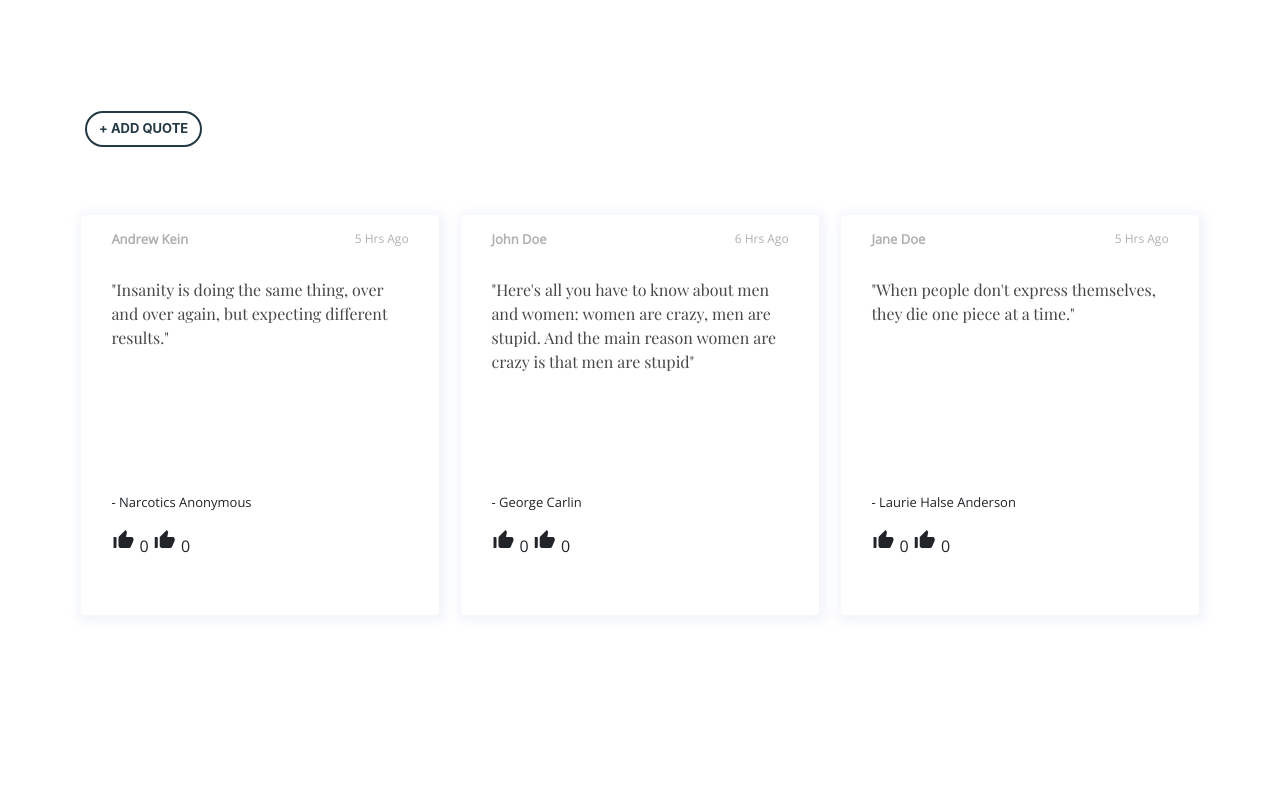
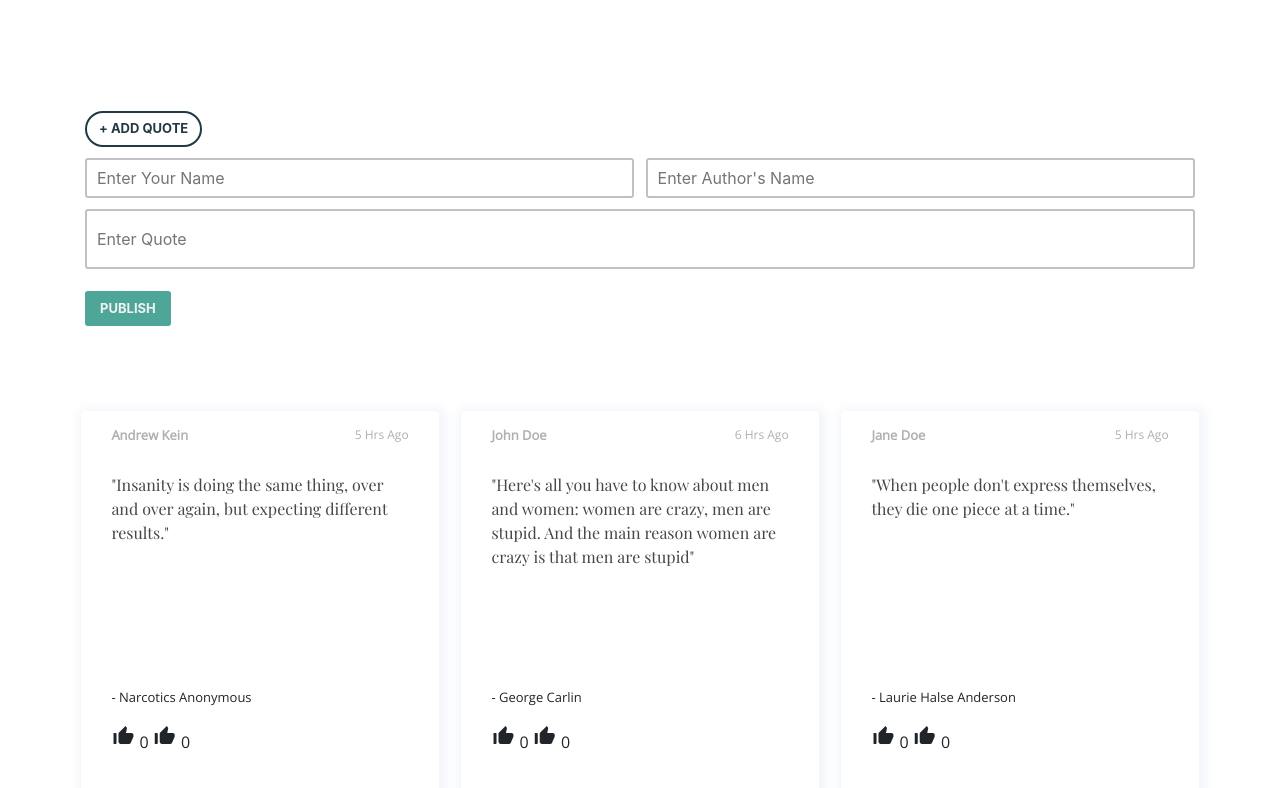
Before and after one commit to mikechumba/quotes, an Angular app: page / in a window 1280 px wide. Shown: the top 788 px of the page. Built offline with nearby package versions, Linux system fonts and the light colour scheme.

Commit message:
validate form

```diff
--- a/src/app/quote-form/quote-form.component.html
+++ b/src/app/quote-form/quote-form.component.html
@@ -1,12 +1,31 @@
 
 <div class='form-group'>
-  <div class='input-group'>
-      <input type="text" class='quote-details' placeholder="Enter Your Name" id="username" required>
-      <input type="text" class='quote-details' placeholder="Enter Author's Name" id="author" required>
-  </div>
-  <div class='input-group'>
-      <input class='quote-input' type="text" placeholder="Enter Quote" id="actual-quote" required>
-  </div>
-  <input class='submit-btn' (click)="onSubmit()" type="button" value="Publish">
 
+  <form [formGroup]="quotesForm" (ngSubmit)="publish()">
+    <div class='input-group'>
+        <input type="text" class='quote-details' placeholder="Enter Your Name" id="username" formControlName='name' required>
+        <input type="text" class='quote-details' placeholder="Enter Author's Name" id="author" formControlName='author' required>
+    </div>
+    <div class='input-group'>
+        <input class='quote-input' type="text" placeholder="Enter Quote" id="actual-quote" formControlName='quote' required>
+    </div>
+    <!-- Validation Errors-->
+    <div *ngIf="name.touched && name.errors">
+      <div class="alert" *ngIf="name.errors.required">
+        You must enter your name.
+      </div>
+    </div>
+    <div *ngIf="author.errors">
+      <div class="alert" *ngIf="name.errors.pattern">
+          Required! . Input 'Anonymous' if you don't know the author.
+      </div>
+    </div>
+    <div *ngIf="quote.errors">
+      <div class="alert" *ngIf="quote.errors.pattern">
+          Required! . Input 'Anonymous' if you don't know the author.
+      </div>
+    </div>
+    <!-- Submit Form -->
+    <input class='submit-btn' type="submit" [disabled]="!quotesForm.value" value="Publish">
+  </form>
 </div>
--- a/src/app/quote-form/quote-form.component.scss
+++ b/src/app/quote-form/quote-form.component.scss
@@ -13,7 +13,6 @@ $margin: 0.5%;
 
 .form-group {
   width: 100%;
-  display: none;
 }
 
 .input-group {
@@ -64,3 +63,8 @@ $margin: 0.5%;
     box-shadow: 1px 1px 2px 2px #C2C1C2;
   }
 }
+
+.alert {
+  color: #FE938C;
+  font-size: 13px;
+}
--- a/src/app/quote-form/quote-form.component.ts
+++ b/src/app/quote-form/quote-form.component.ts
@@ -1,4 +1,8 @@
 import { Component, OnInit } from '@angular/core';
+import { FormGroup, FormControl, Validators } from '@angular/forms';
+import { Quotes } from './../quotes/quotes';
+import { QuoteSamples } from './../quotes/sample-quotes';
+import { DatePipe } from '@angular/common';
 
 @Component({
   selector: 'app-quote-form',
@@ -9,9 +13,34 @@ export class QuoteFormComponent implements OnInit {
 
   constructor() { }
 
+  quotesForm = new FormGroup ({
+    name: new FormControl('',
+      [Validators.required]
+    ),
+    author: new FormControl('',
+      [Validators.required]
+      ),
+    quote: new FormControl('',
+      [Validators.required]
+    )
+  });
+
   ngOnInit() {
   }
 
+  get name() {
+    return this.quotesForm.get('name');
+  }
 
+  get author() {
+    return this.quotesForm.get('author');
+  }
 
+  get quote() {
+    return this.quotesForm.get('quote');
+  }
+
+  publish() {
+    console.log(this.quotesForm.value);
+  }
 }
```
